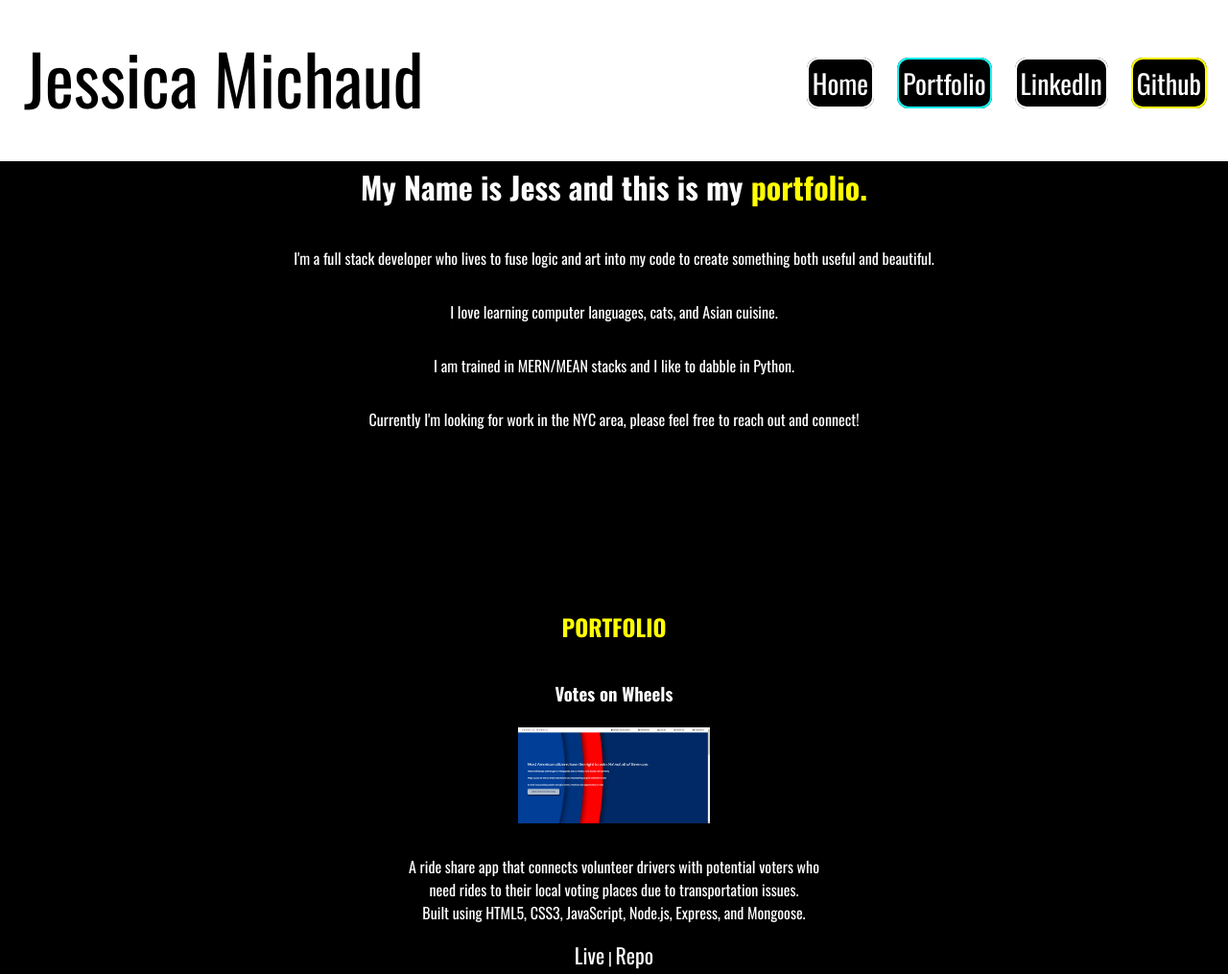
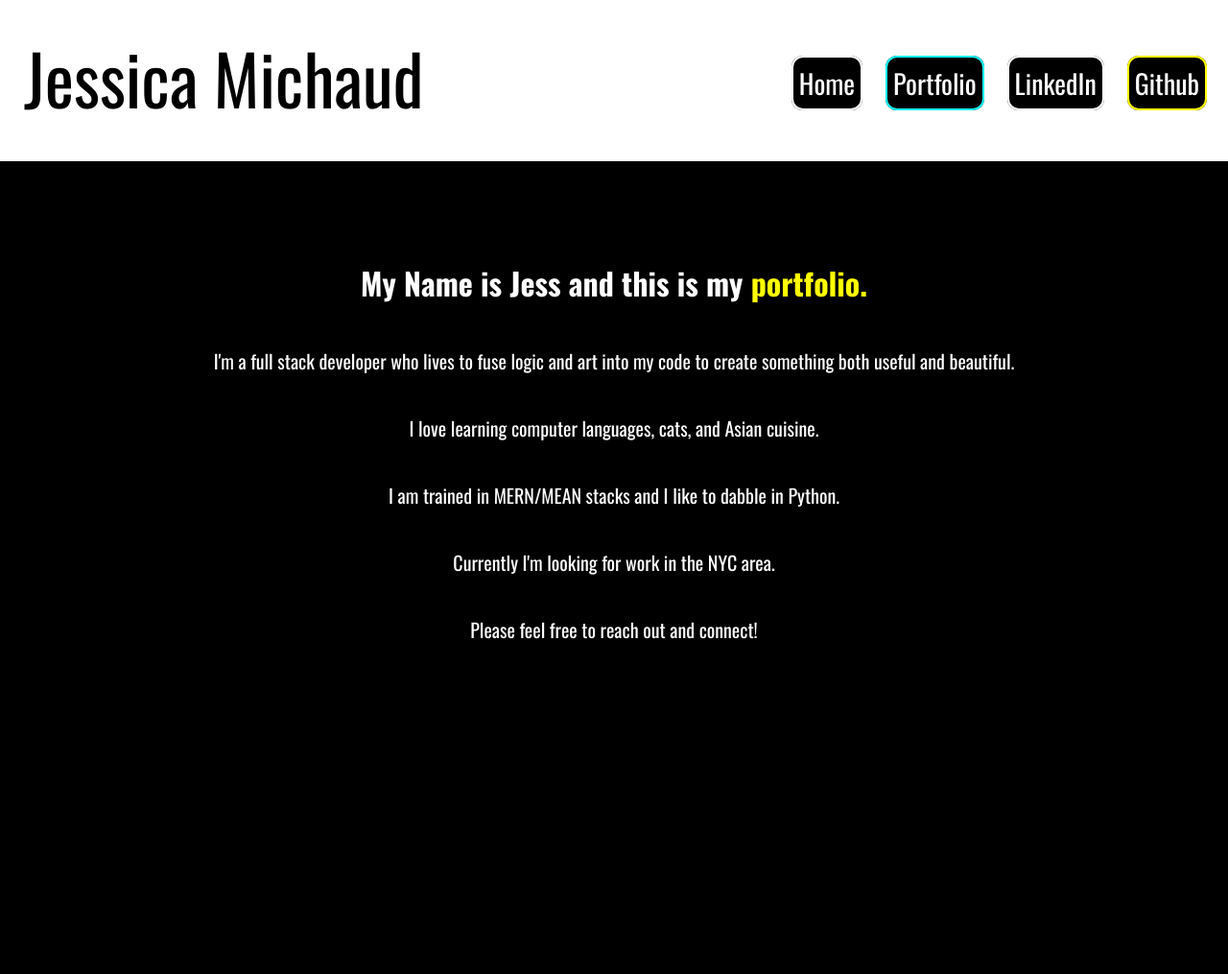
Before and after one commit to jessmichaud488/portfolio-old, a website: page index.html in a window 1280 px wide. Shown: the top 1015 px of the page at 96% size. Drawn offline with nearby package versions, Linux system fonts and the light colour scheme.

Commit message:
revision done

```diff
--- a/index.html
+++ b/index.html
@@ -28,7 +28,8 @@
             <p>I'm a full stack developer who lives to fuse logic and art into my code to create something both useful and beautiful.</p>
             <p>I love learning computer languages, cats, and Asian cuisine.</p>
             <p>I am trained in MERN/MEAN stacks and I like to dabble in Python.</p>
-            <p>Currently I'm looking for work in the NYC area, please feel free to reach out and connect!</p>
+            <p>Currently I'm looking for work in the NYC area.</p>
+            <p>Please feel free to reach out and connect!</p>
         </div>
 
         <div id="portfolio">
--- a/style.css
+++ b/style.css
@@ -6,12 +6,9 @@ body {
   box-sizing: border-box;
   display: flex;
   flex-direction: column;
-  /*margin-top: 0px;
-  width: 100%;
-  min-height: 100vh;
-  margin: 0;*/
   text-align: center;
   background-color: black;
+  margin: auto;
 }
 
 .navbar {
@@ -36,10 +33,7 @@ body {
 
 h2 {
   color: rgba(255, 255, 0);
-}
-
-p {
-  font-size: 18px;
+  font-size: 36px;
 }
 
 .live-link {
@@ -138,7 +132,7 @@ footer div ul li {
 .name {
   display: flex;
   flex-direction: column;
-  font-size: 48px;
+  font-size: 36px;
   float: left;
   margin-top: 15px;
   margin-left: 20px;
@@ -185,11 +179,23 @@ width: 970px;
 margin-bottom: 100px;*/
 }
 
+#portfolio h3 {
+  font-size: 26px;
+}
+
+#portfolio p {
+  font-size: 20px;
+}
+
 #home {
   display: flex;
   flex-direction: column;
-  padding-top: 150px;
-  margin-bottom: 150px;
+  padding-top: 250px;
+  margin-bottom: 300px;
+}
+
+#home p {
+  font-size: 20px;
 }
 
 img {
@@ -198,12 +204,12 @@ margin: 0 20px;
 margin-bottom: 40px;
 }
 
-.image{
+.image {
   /*display: block;
   margin-left: auto;
   margin-right: auto;*/
-  height: 650px;
-  width: 100px;
+  height: 300px;
+  width: 650px;
 }
 
 #dailyUI {
@@ -366,6 +372,35 @@ margin-bottom: 40px;
     margin-right: 5px;
     font-size: 32px;
   }
+
+  #home-link{
+    padding: 4px;
+    font-size: 24px;
+  }
+
+  #portfolio-link {
+    padding: 4px;
+    font-size: 24px;
+  }
+
+  #linkedin-link {
+    padding: 4px;
+    font-size: 24px;
+  }
+
+  #github-link {
+    padding: 4px;
+    font-size: 24px;
+  }
+
+  .image {
+    display: block;
+    margin-bottom: 10px;
+    margin-left: auto;
+    margin-right: auto;
+    height: 200px;
+    width: 450px;
+  }
 }
 
 
@@ -382,28 +417,23 @@ margin-bottom: 40px;
   }
 
   #home-link{
-    padding: 4px;
+    padding: 6px;
     font-size: 28px;
   }
 
   #portfolio-link {
-    padding: 4px;
+    padding: 6px;
     font-size: 28px;
   }
 
   #linkedin-link {
-    padding: 4px;
+    padding: 6px;
     font-size: 28px;
   }
 
   #github-link {
-    padding: 4px;
+    padding: 6px;
     font-size: 28px;
-  }
-}
-/*@media only screen and (max-width: 600px) {
-  .container {
-    text-align: center;
   }
 
   .image {
@@ -412,14 +442,6 @@ margin-bottom: 40px;
     margin-left: auto;
     margin-right: auto;
     height: 250px;
-    width: 250px;
+    width: 500px;
   }
-
-  img {
-    margin: 0 auto;
-    }
-
-  ul.links {
-    padding: 0;
-  }
-}*/
+}
```
